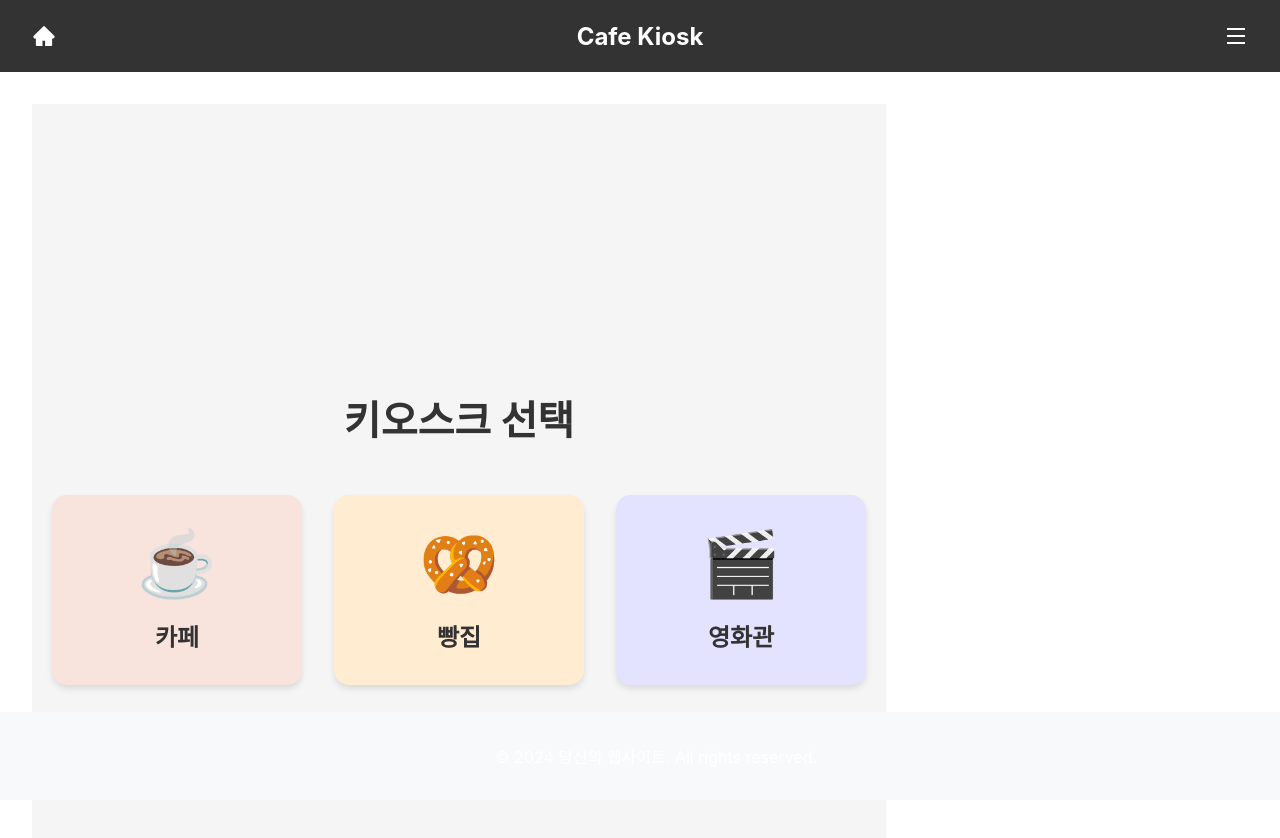
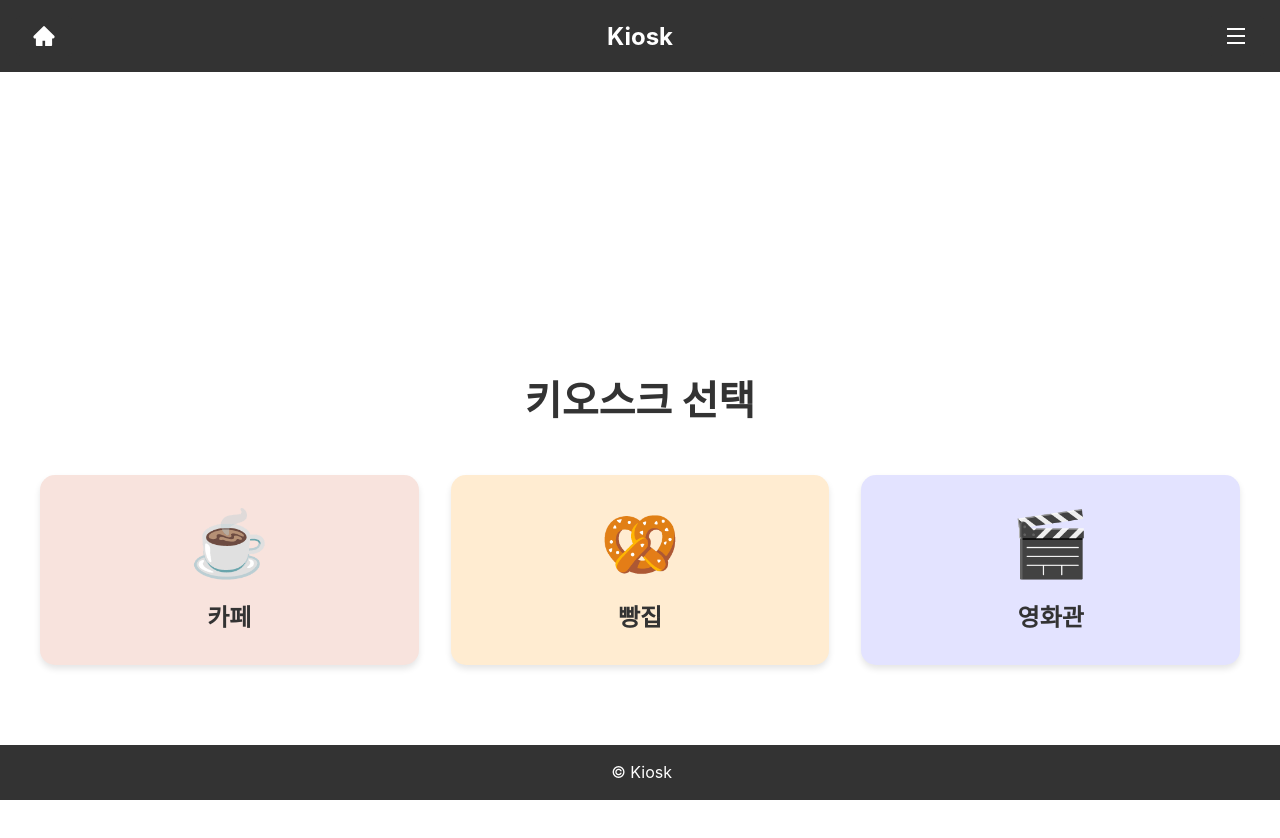
Before and after one commit to joonsoo1234/4key, a React (Create React App) app in the folder frontend/: page / in a window 1280 px wide. Shown: the top 838 px of the page. Built offline with nearby package versions, Linux system fonts and the light colour scheme.

Commit message:
메인화면 UI 수정

```diff
--- a/frontend/src/components/Footer.tsx
+++ b/frontend/src/components/Footer.tsx
@@ -4,7 +4,7 @@ function Footer() {
     return (
         <footer className="footer">
             <div className="footer-content">
-                <p>&copy; 2024 당신의 웹사이트. All rights reserved.</p>
+                <p>&copy; Kiosk</p>
             </div>
         </footer>
     );
--- a/frontend/src/components/Navbar.tsx
+++ b/frontend/src/components/Navbar.tsx
@@ -11,7 +11,7 @@ function Navbar() {
                 <Link to="/" className="home-button">
                     <AiFillHome size={24} />
                 </Link>
-                <h1 className="navbar-title">Cafe Kiosk</h1>
+                <h1 className="navbar-title">Kiosk</h1>
                 <Link to="/menu" className="menu-button">
                     <RiMenuFill size={24} />
                 </Link>
--- a/frontend/src/styles/MainPage.css
+++ b/frontend/src/styles/MainPage.css
@@ -1,11 +1,10 @@
 .selection-page {
+    width: 100vw;
+    height: 100vh;
     display: flex;
     flex-direction: column;
+    justify-content: center;
     align-items: center;
-    justify-content: center;
-    min-height: 100vh;
-    background-color: #f5f5f5;
-    padding: 20px;
 }
 
 .selection-title {
@@ -13,16 +12,18 @@
     margin-bottom: 3rem;
     color: #333;
 }
-
 .selection-buttons {
-    display: grid;
-    grid-template-columns: repeat(auto-fit, minmax(250px, 1fr));
+    display: flex;
+    justify-content: center;
+    align-items: center;
     gap: 2rem;
     width: 100%;
-    max-width: 900px;
+    max-width: 1200px;
+    padding: 0 2rem;
 }
 
 .selection-button {
+    flex: 1;
     display: flex;
     flex-direction: column;
     align-items: center;
--- a/frontend/src/styles/layout.css
+++ b/frontend/src/styles/layout.css
@@ -22,8 +22,8 @@
 }
 
 .footer {
-    padding: 1rem;
-    background-color: #f8f9fa;
+    padding: 0.1rem;
+    background-color: #333;
     text-align: center;
     position: fixed;
     bottom: 0;
```
